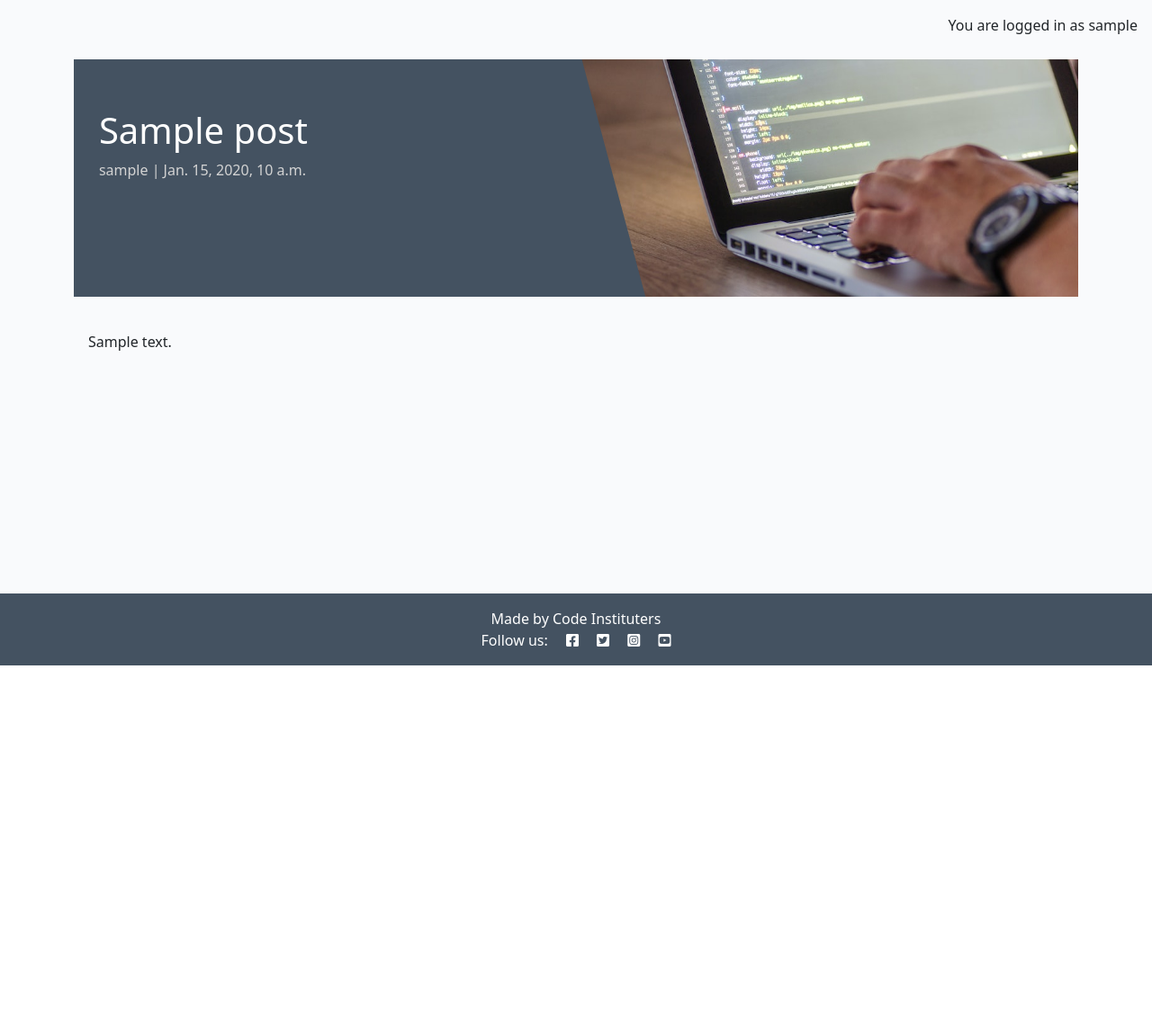
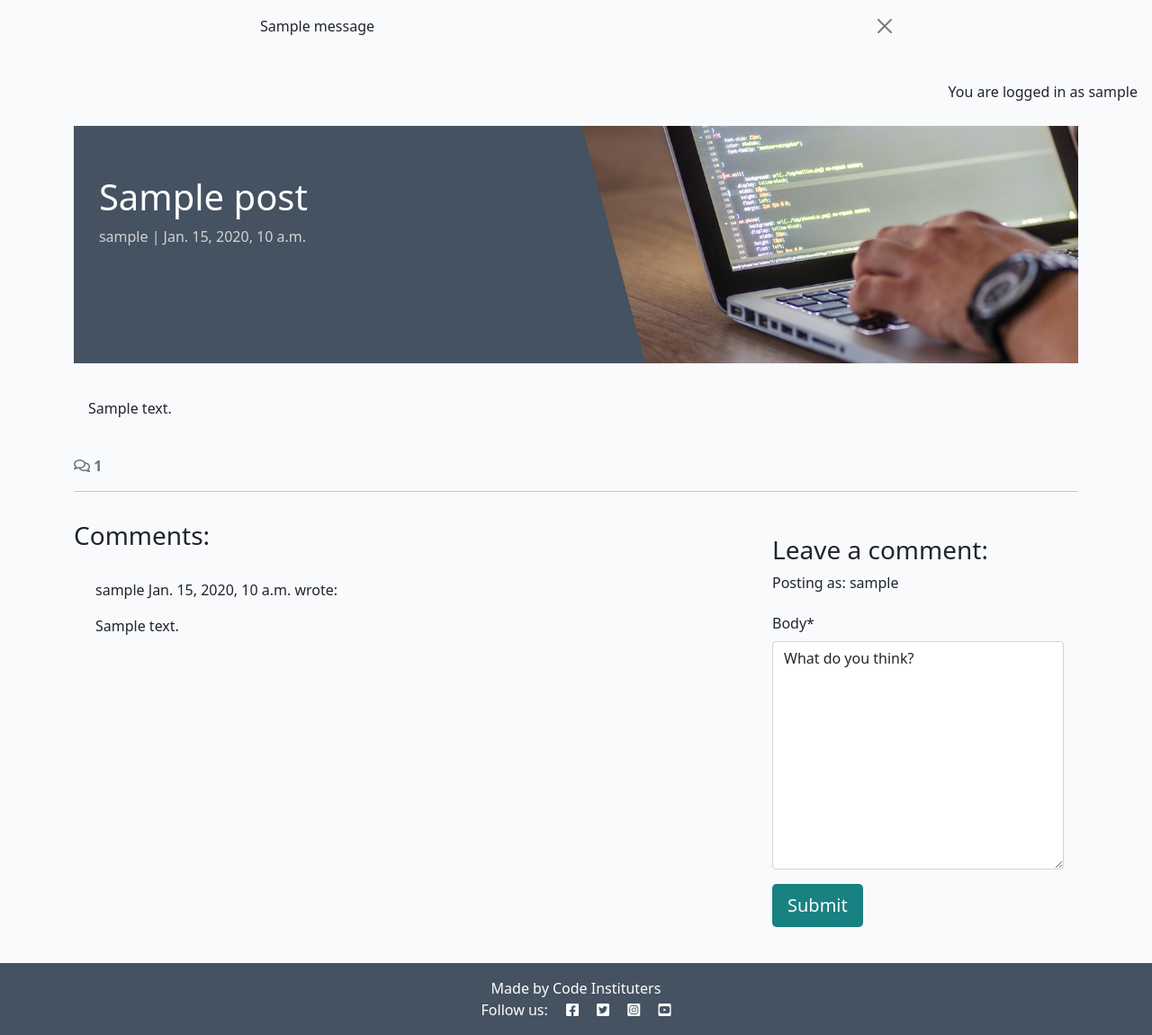
Before and after one commit to kash-dotcom/django-blog, a Django app: a page that uses templates/base.html in a window 1280 px wide. Shown: the part 60-1211 px from the top of the page at 90% size. Before the commit the page ends 800 px from the top, so only its background shows below. Run offline with Django 4.2, Linux system fonts and the light colour scheme; a user stored in the database is signed in; tables that the repository leaves empty hold one stand-in row (values such as "Sample post"); one stand-in notice (Sample message) is shown; some libraries are stand-ins or nearby versions.

Commit message:
Add Feature - Django messages Communting on posts for registered users using Django Crispy & Crispy Forms

```diff
--- /dev/null
+++ b/blog/forms.py
@@ -0,0 +1,8 @@
+from .models import Comment
+from django import forms
+
+
+class CommentForm(forms.ModelForm):
+    class Meta:
+        model = Comment
+        fields = ('body',)
--- a/blog/templates/blog/post_detail.html
+++ b/blog/templates/blog/post_detail.html
@@ -1,5 +1,7 @@
-{% extends 'base.html' %} {% block content %}
+{% extends 'base.html' %}
+{% block content %}
 {% load static %}
+{% load crispy_forms_tags %}
 
 <div class="masthead">
   <div class="container">
@@ -11,24 +13,80 @@
         <p class="post-subtitle">{{ post.author }} | {{ post.created_on }}</p>
       </div>
       <div class="d-none d-md-block col-md-6 masthead-image">
-                <img src="{% static 'images/default.jpg' %}" class="scale" alt="placeholder">
+        <img
+          src="{% static 'images/default.jpg' %}"
+          class="scale"
+          alt="placeholder"
+        />
       </div>
     </div>
   </div>
 </div>
-
 <div class="container">
   <div class="row">
-        <div class="col card mb-4  mt-3 left  top">
+    <div class="col card mb-4 mt-3 left top">
       <div class="card-body">
         <!-- The post content goes inside the card-text. -->
         <!-- Use the | safe filter inside the template tags -->
-                <p class="card-text">
-                    {{ post.content | safe }}
+        <p class="card-text">{{ post.content | safe }}</p>
+      </div>
+    </div>
+  </div>
+  <!-- Displaying count of comments -->
+  <div class="row">
+    <div class="col-12">
+      <strong class="text-secondary">
+        <i class="far fa-comments"></i> {{ comment_count }}
+      </strong>
+    </div>
+    <div class="col-12">
+      <hr />
+    </div>
+  </div>
+  <!-- Displaying Comments -->
+  <div class="row">
+    <div class="col-md-8 card mb-4 mt-3">
+      <h3>Comments:</h3>
+      <div class="card-body">
+        <!-- We want a for loop inside the empty control tags
+          to iterate through each comment in comments -->
+        {% for comment in comments %}
+        <div
+          class="p-2 comments {% if not comment.approved and comment.author == user %} faded{% elif not comment.approved %} d-none{% endif %}"
+        >
+          <p class="font-weight-bold">
+            {{ comment.author }}
+            <span class="font-weight-normal"> {{ comment.created_on }} </span>
+            wrote:
           </p>
+          <div id="comment{{ comment.id }}">
+            {{ comment.body | linebreaks }}
+          </div>
+          {% if not comment.approved and comment.author == user %}
+          <p class="approval">This comment is awaiting approval</p>
+          {% endif %}
+        </div>
+        <!-- Our for loop ends here -->
+        {% endfor %}
+      </div>
+    </div>
+    <!-- Creating New Comments -->
+    <div class="col-md-4 card mb-4 mt-3">
+      <div class="card-body">
+        {% if user.is_authenticated %}
+        <h3>Leave a comment:</h3>
+        <p>Posting as: {{ user.username }}</p>
+        <form id="commentForm" method="post" style="margin-top: 1.3em">
+          {{ comment_form | crispy }} {% csrf_token %}
+          <button id="submitButton" type="submit" class="btn btn-signup btn-lg">
+            Submit
+          </button>
+        </form>
+        {% else %}
+        <p>Log in to leave a comment</p>
+        {% endif %}
       </div>
     </div>
   </div>
 </div>
-
 {% endblock content %}
--- a/blog/views.py
+++ b/blog/views.py
@@ -1,6 +1,8 @@
 from django.shortcuts import render, get_object_or_404
 from django.views import generic
+from django.contrib import messages
 from .models import Post
+from .forms import CommentForm
 
 # Create your views here.
 
@@ -28,4 +30,30 @@
 
     queryset = Post.objects.filter(status=1)
     post = get_object_or_404(queryset, slug=slug)
-    return render(request, "blog/post_detail.html", {"post": post},)
+    comments = post.comments.all().order_by("-created_on")
+    comment_count = post.comments.filter(approved=True).count()
+
+    comment_form = CommentForm()
+
+    if request.method == "POST":
+        comment_form = CommentForm(data=request.POST)
+    if comment_form.is_valid():
+        comment = comment_form.save(commit=False)
+        comment.author = request.user
+        comment.post = post
+        comment.save()
+        messages.add_message(
+            request, messages.SUCCESS,
+            'Comment submitted and awaiting approval'
+        )
+
+    return render(
+        request,
+        "blog/post_detail.html",
+        {
+            "post": post,
+            "comments": comments,
+            "comment_count": comment_count,
+            "comment_form": comment_form,
+        },
+    )
--- a/codestar/settings.py
+++ b/codestar/settings.py
@@ -50,12 +50,17 @@
     'django_summernote',
     'blog',
     'about',
+    'crispy_bootstrap5',
+    'crispy_forms'
 ]
 # Required for allauth
 
 SITE_ID = 1
 LOGIN_REDIRECT_URL = '/'
 LOGOUT_REDIRECT_URL = '/'
+
+CRISPY_ALLOWED_TEMPLATE_PACKS = "bootstrap5"
+CRISPY_TEMPLATE_PACK = "bootstrap5"
 
 MIDDLEWARE = [
     'django.middleware.security.SecurityMiddleware',
--- a/templates/base.html
+++ b/templates/base.html
@@ -114,6 +114,21 @@
         </div>
       </div>
     </nav>
+    <!-- displaying Django messages -->
+    <div class="container">
+      <div class="row">
+        <div class="col-md-8 offset-md-2">
+          {% for message in messages %}
+          <div class="alert {{ message.tags }} alert-dismissible
+            fade show" id="msg" role="alert">
+            {{ message | safe }}
+            <button type="button" class="btn-close"
+              data-bs-dismiss="alert" aria-label="Close"></button>
+          </div>
+          {% endfor %}
+        </div>
+      </div>
+    </div>
 
     {% if user.is_authenticated %}
     <p class="text-end m-3">You are logged in as {{ user }}</p>
```
Lines whose indentation alone changed are shown as unchanged.
